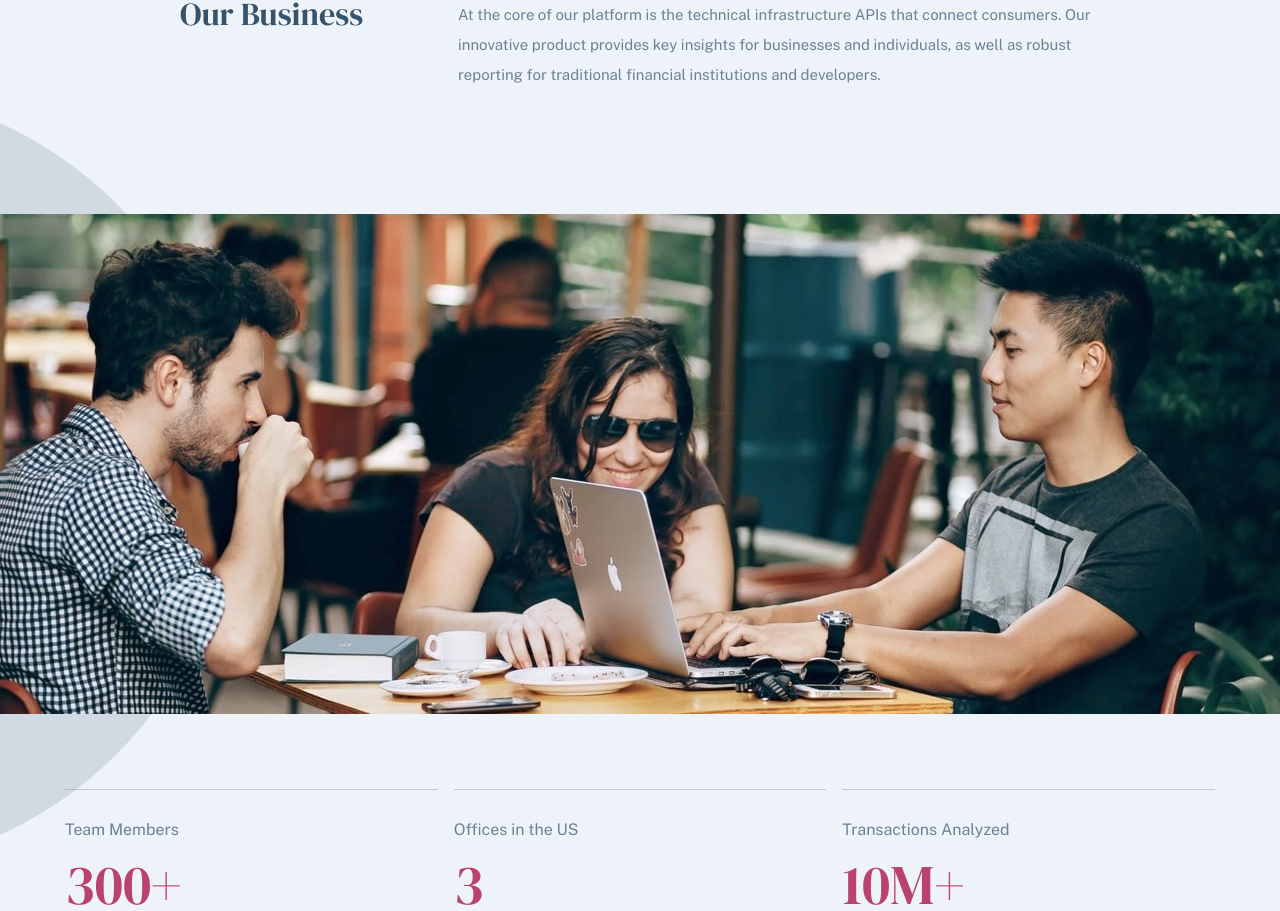
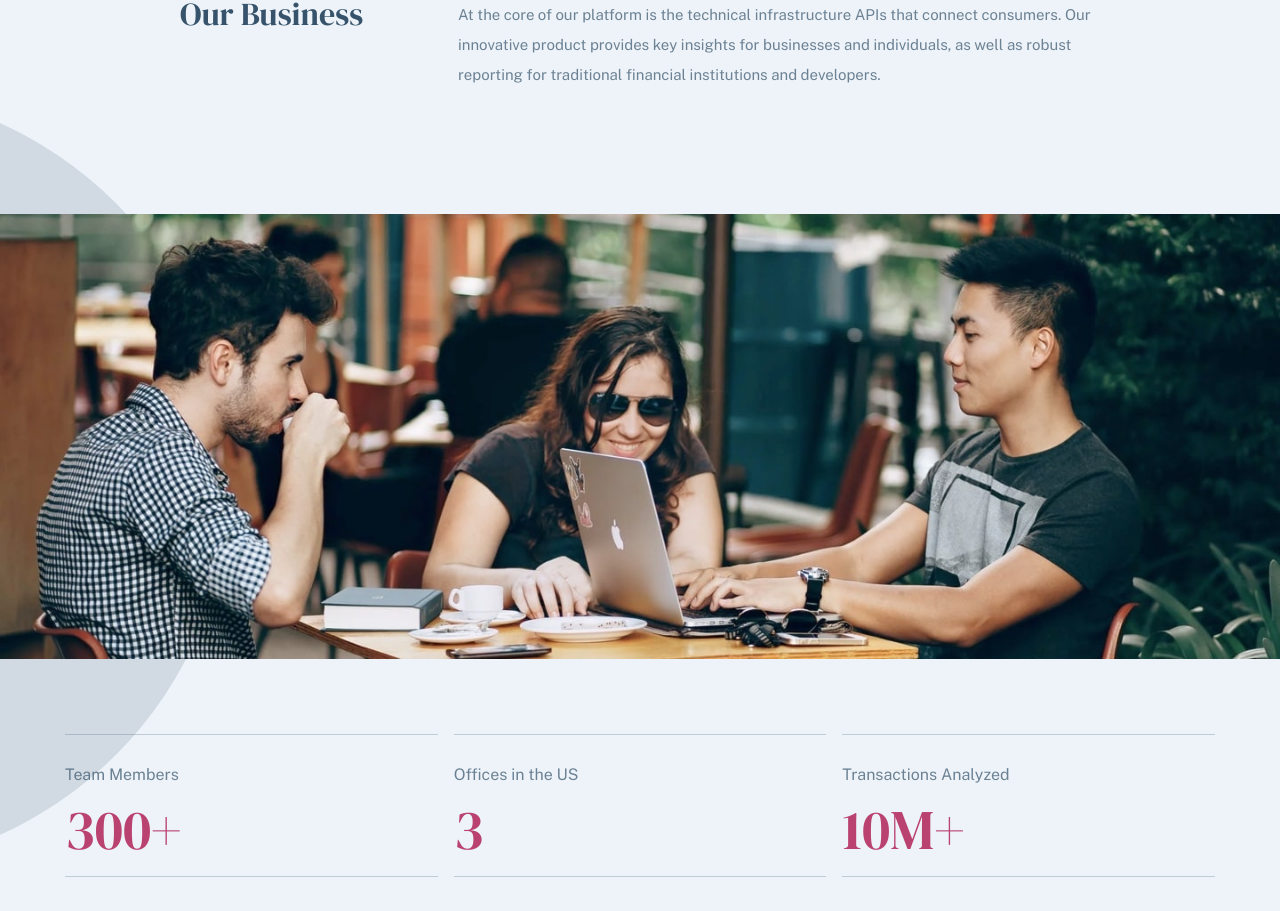
Before and after one commit to jarolthecoder/payapi-multipage, a React (Vite) app: page /about in a window 1280 px wide. Shown: the part 667-1578 px from the top of the page. Built offline with nearby package versions, Linux system fonts and the light colour scheme.

Commit message:
Adjusted resposinve team image

```diff
--- a/src/pages/about/components/TeamMembers/TeamMembers.jsx
+++ b/src/pages/about/components/TeamMembers/TeamMembers.jsx
@@ -2,18 +2,27 @@ import { useMediaQuery } from "@/hooks";
 import { breakpoints } from "@/lib";
 import { BackgroundPattern } from "@/components/ui";
 import styles from "./TeamMembers.module.css";
-import teamImg from "@/assets/about/mobile/image-team-members.jpg";
+import teamImgDesktop from "@/assets/about/desktop/image-team-members.jpg";
+import teamImgTablet from "@/assets/about/tablet/image-team-members.jpg";
+import teamImgMobile from "@/assets/about/mobile/image-team-members.jpg";
 
 export const TeamMembers = () => {
   const matchesMobile = useMediaQuery(breakpoints.sm);
+  const matchesTablet = useMediaQuery(breakpoints.md);
 
   return (
     <section className={styles.main}>
-      {matchesMobile ? (
-        <img src={teamImg} alt="PayApi Team working together at a cafe" />
-      ) : (
-        <div className={styles.teamImgHolder}></div>
-      )}
+      <img
+        src={
+          matchesMobile
+            ? teamImgMobile
+            : matchesTablet
+            ? teamImgTablet
+            : teamImgDesktop
+        }
+        alt="PayApi Team working together at a cafe"
+        width="100%"
+      />
       <BackgroundPattern className={styles.backgoundPatternImg} />
     </section>
   );
```
